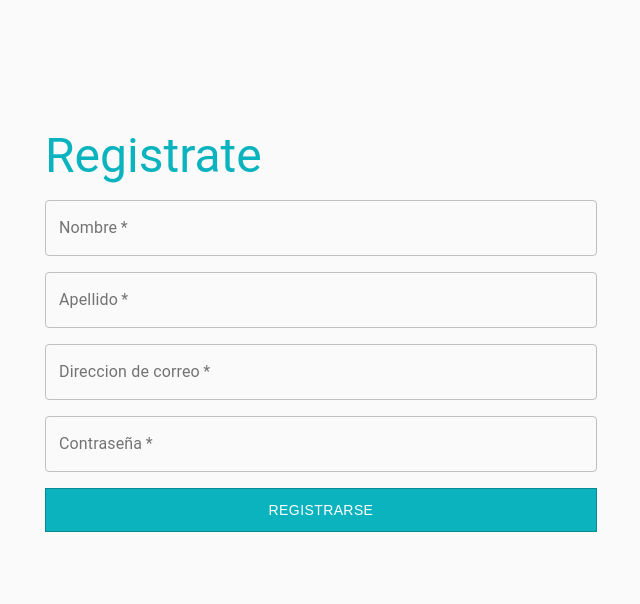
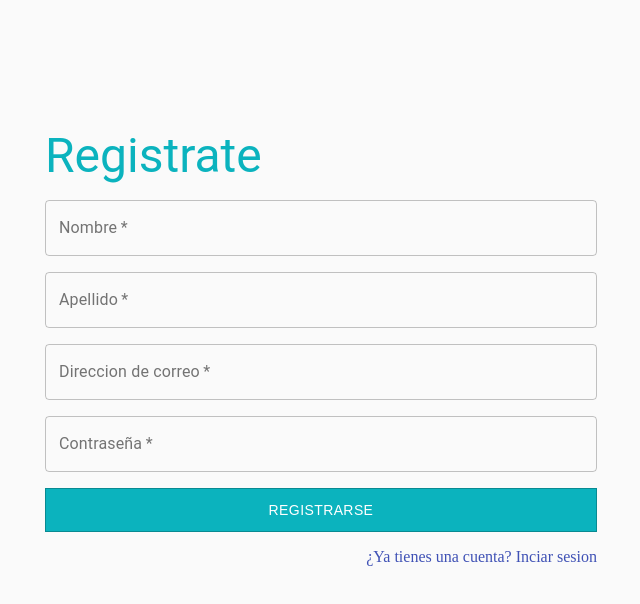
Before and after one commit to ATuMano/Ropa-FE, a React (Create React App) app: page /register in a window 1280 px wide. Shown: the top 604 px of the page, without its empty margins (319-959 px from the left). Built offline with nearby package versions, Linux system fonts and the light colour scheme.

Commit message:
Add fix on register

```diff
--- /dev/null
+++ b/src/app/pages/Register/register-styles.ts
@@ -0,0 +1,7 @@
+import { Box } from "@material-ui/core";
+import styled from "styled-components";
+
+export const LinkBox = styled(Box)`
+  display: flex;
+  justify-content: flex-end;
+`;
--- a/src/app/pages/Register/register.tsx
+++ b/src/app/pages/Register/register.tsx
@@ -1,4 +1,4 @@
-import { TextField } from "@material-ui/core";
+import { Link, TextField } from "@material-ui/core";
 import {
   createUserWithEmailAndPassword,
   getAuth,
@@ -12,6 +12,7 @@ import {
   MainButton,
   Title
 } from "styles/global-styles";
+import { LinkBox } from "./register-styles";
 
 export interface IRegisterProps {}
 
@@ -64,6 +65,9 @@ const Register: FunctionComponent<IRegisterProps> = _props => {
           variant="outlined"
         />
         <MainButton type="submit">Registrarse</MainButton>
+        <LinkBox>
+          <Link href="/login">¿Ya tienes una cuenta? Inciar sesion</Link>
+        </LinkBox>
       </FormBox>
     </AuthorizationContainer>
   );
```
